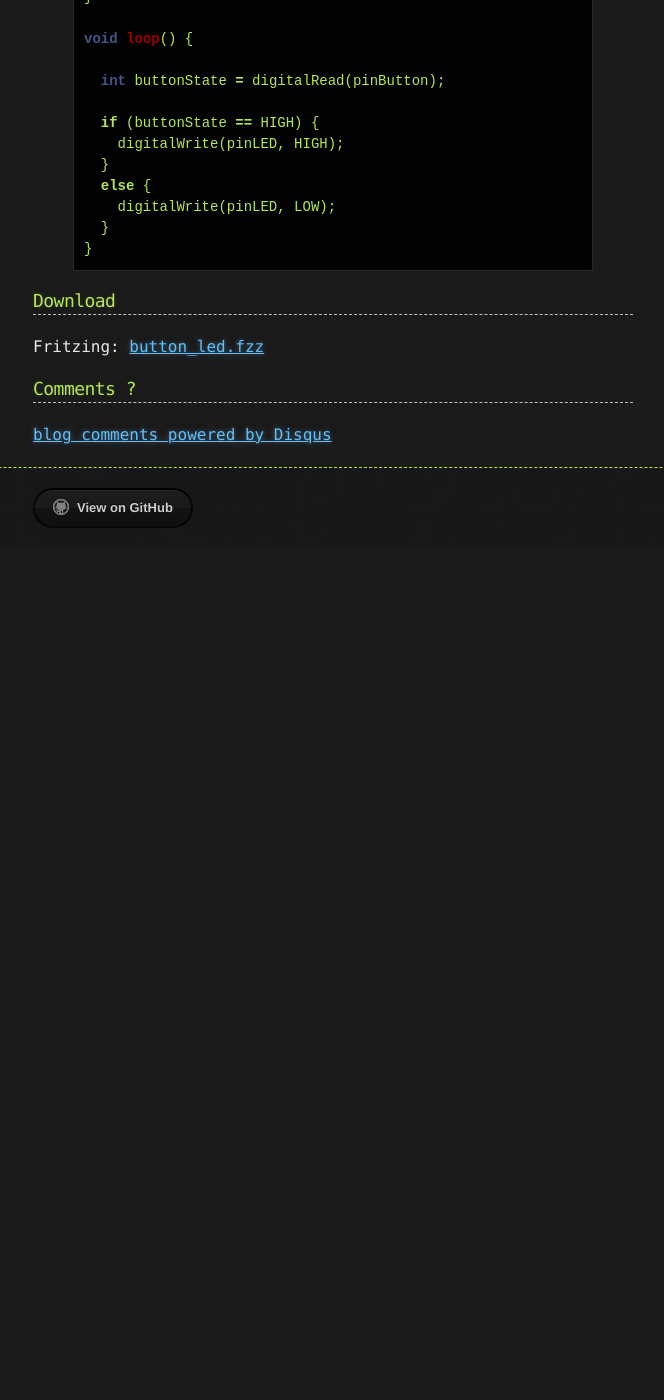
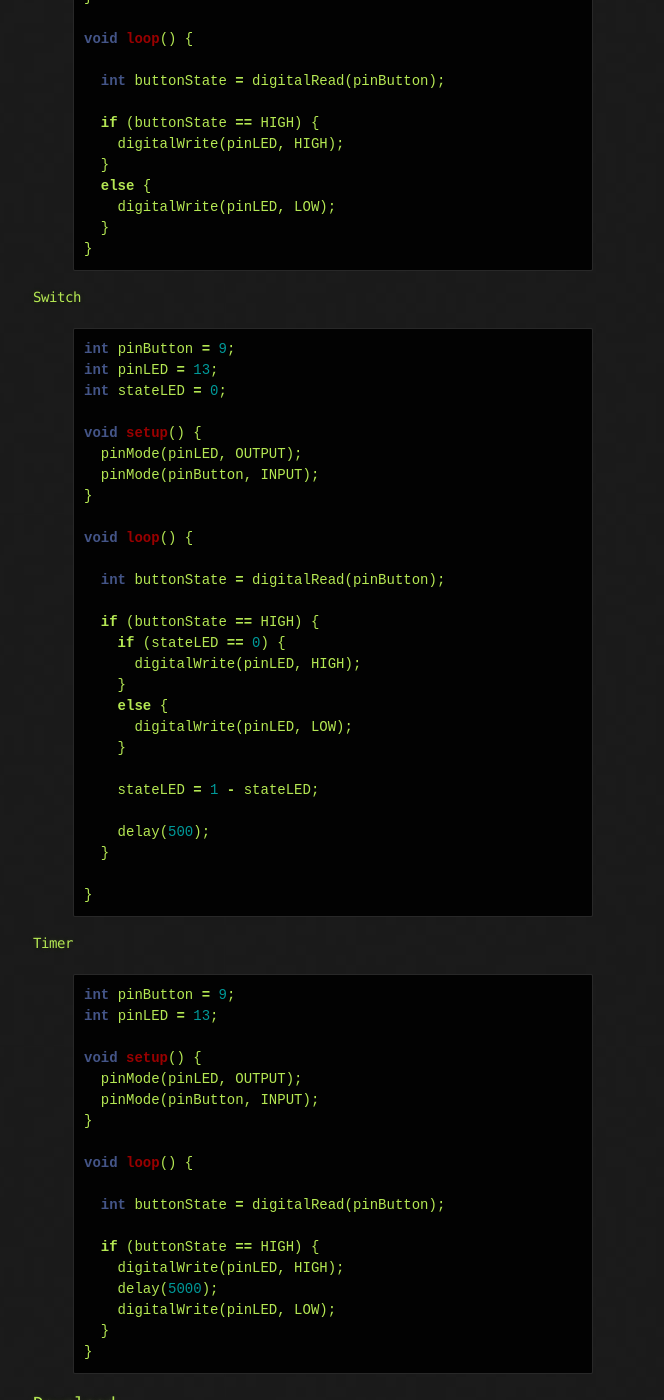
Before and after one commit to raspikuku/raspikuku.github.io, a Jekyll site: the page built from raspitut/arduino/2_button_led.md, in a window 1280 px wide and 1400 px high, scrolled down 1614 px. Shown: the whole window, without its empty margins (307-971 px from the left). Built offline with Jekyll 4.4.1, drawn with Linux system fonts in a browser that asks for light colours; Markdown is read by kramdown in place of the engine named in the settings; comment, search, counter and statistics services are not loaded; before the commit the page ends 2202 px from its top, so only the background shows below that.

Commit message:
Arduino 2 - button led - add variations

```diff
--- a/raspitut/arduino/2_button_led.md
+++ b/raspitut/arduino/2_button_led.md
@@ -39,6 +39,61 @@ void loop() {
 }
 {% endhighlight %}
 
+#### Switch
+
+{% highlight c %}
+int pinButton = 9;
+int pinLED = 13;
+int stateLED = 0;
+
+void setup() {
+  pinMode(pinLED, OUTPUT);
+  pinMode(pinButton, INPUT);
+}
+
+void loop() {
+
+  int buttonState = digitalRead(pinButton);
+
+  if (buttonState == HIGH) {
+    if (stateLED == 0) {
+      digitalWrite(pinLED, HIGH);
+    }
+    else {
+      digitalWrite(pinLED, LOW);
+    }
+
+    stateLED = 1 - stateLED;
+
+    delay(500);
+  }
+
+}
+{% endhighlight %}
+
+#### Timer
+
+{% highlight c %}
+int pinButton = 9;
+int pinLED = 13;
+
+void setup() {
+  pinMode(pinLED, OUTPUT);
+  pinMode(pinButton, INPUT);
+}
+
+void loop() {
+
+  int buttonState = digitalRead(pinButton);
+
+  if (buttonState == HIGH) {
+    digitalWrite(pinLED, HIGH);
+    delay(5000);
+    digitalWrite(pinLED, LOW);
+  }
+}
+{% endhighlight %}
+
 ### Download
 
 Fritzing: [button_led.fzz](/images/fritzing/arduino/button_led.fzz)
```
